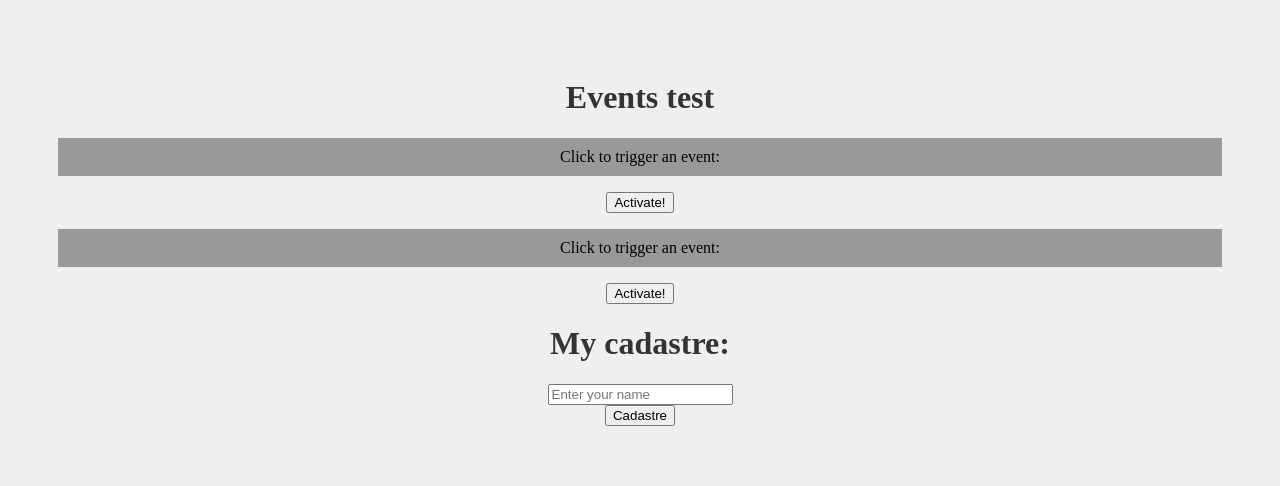
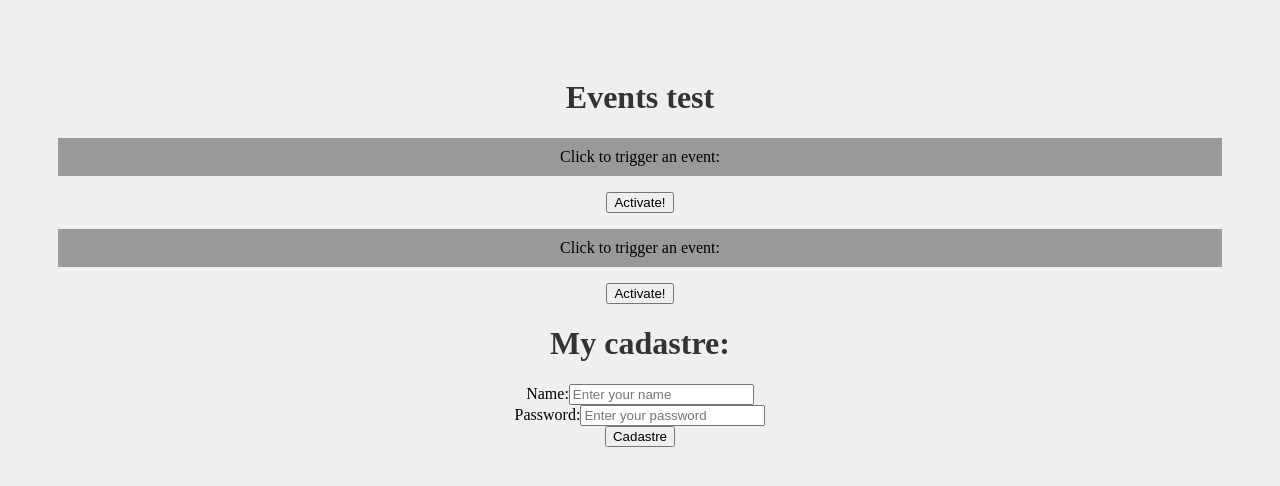
Before and after one commit to lucasalexneves/Project-React, a React (Create React App) app: page / in a window 1280 px wide. Shown: the top 486 px of the page. Built offline with nearby package versions, Linux system fonts and the light colour scheme.

Commit message:
useState in practice

```diff
--- a/src/components/Form.js
+++ b/src/components/Form.js
@@ -1,16 +1,39 @@
+import { useState } from 'react'
+
 function Form() {
 
     function cadastrarUsuario(e) {
         e.preventDefault()
-        console.log("Registered the User")
+        console.log(`Usuário ${name} foi cadastrado com a senha: ${password}`)
+
     }
+
+    const [name, setName] = useState()
+    const [password, setPassword] = useState()
 
     return(
         <div>
             <h1>My cadastre:</h1>
             <form onSubmit={cadastrarUsuario}>
                 <div>
-                    <input type="text" placeholder="Enter your name" />
+                    <label htmlFor="name">Name:</label>
+                    <input
+                    type="text"
+                    id="name"
+                    name="name"
+                    placeholder="Enter your name"
+                    onChange = {(e) => setName(e.target.value)}
+                    />
+                </div>
+                <div>
+                    <label htmlFor="password">Password:</label>
+                    <input
+                    type="password"
+                    id="password"
+                    name="password"
+                    placeholder="Enter your password"
+                    onChange = {(e) => setPassword(e.target.value)}
+                    />
                 </div>
                 <div>
                     <input type="submit" value="Cadastre" />
```
